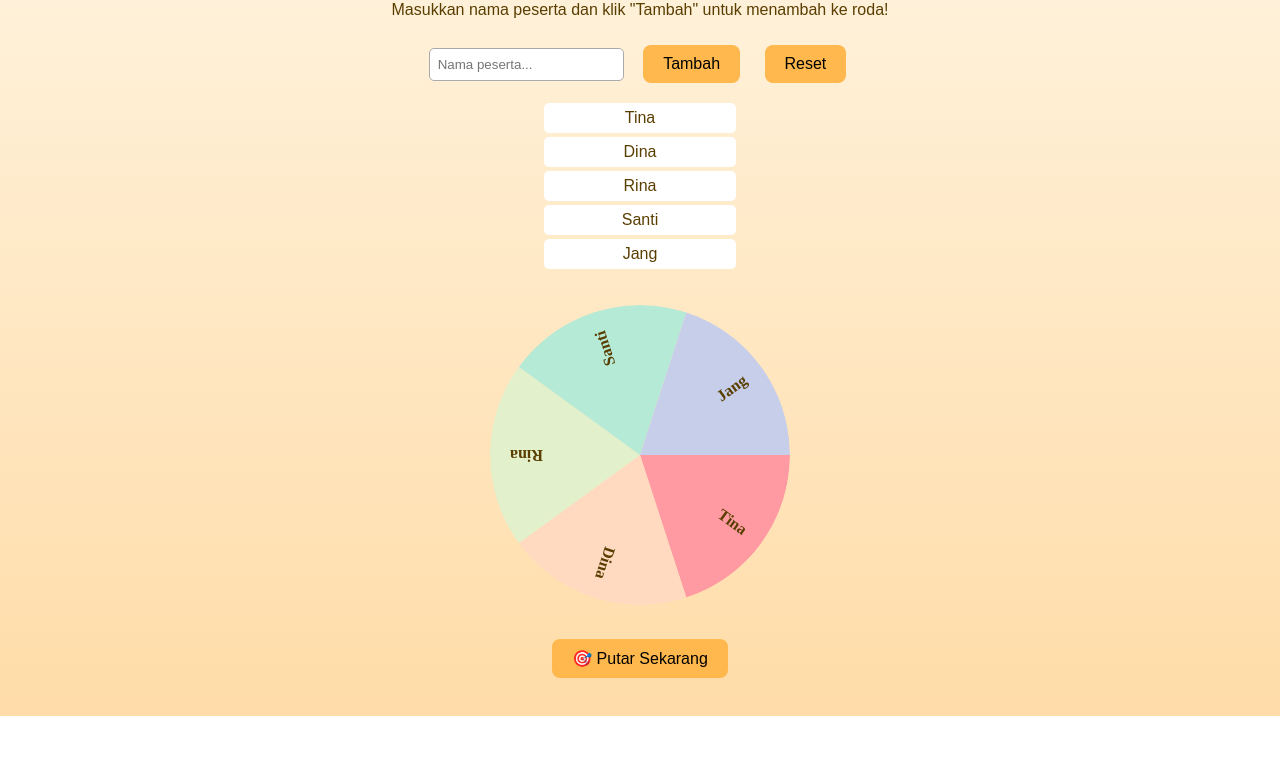
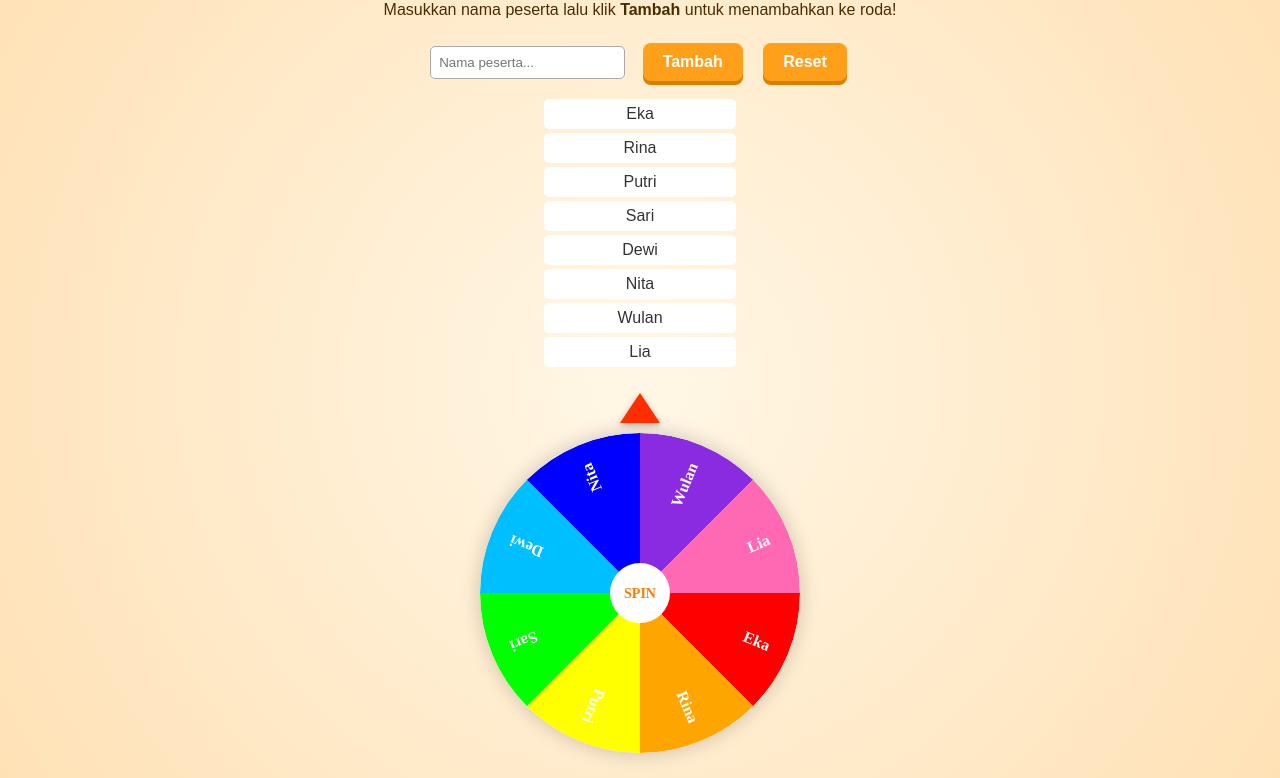
Before and after one commit to shopquen88-crypto/Spin-the-weels, a plain HTML site: page index.html in a window 1280 px wide. Shown: the part 102-880 px from the top of the page. Before the commit the page ends 818 px from the top, so only its background shows below. Drawn offline with Linux system fonts and the light colour scheme.

Commit message:
Update index.html

```diff
--- a/index.html
+++ b/index.html
@@ -3,33 +3,39 @@
 <head>
   <meta charset="UTF-8" />
   <meta name="viewport" content="width=device-width, initial-scale=1.0" />
-  <title>🎯 Roda Undian Arisan</title>
+  <title>🎯 Roda Undian Real</title>
   <style>
     body {
       font-family: 'Poppins', sans-serif;
-      background: linear-gradient(to bottom, #fff4e0, #ffdca8);
+      background: radial-gradient(circle at center, #fff7e6, #ffe0b3);
       text-align: center;
       padding: 20px;
-      color: #5a3e00;
+      color: #4a2c00;
     }
     h1 {
-      margin-bottom: 10px;
+      margin-bottom: 5px;
+      color: #ff7b00;
     }
     #wheelCanvas {
       margin: 20px auto;
+      display: block;
       border-radius: 50%;
+      box-shadow: 0 0 20px rgba(0,0,0,0.2);
     }
     button {
-      background-color: #ffb84d;
+      background-color: #ff9f1a;
       border: none;
       padding: 10px 20px;
       font-size: 16px;
       border-radius: 8px;
       cursor: pointer;
-      margin: 10px;
+      margin: 8px;
+      color: white;
+      font-weight: bold;
+      box-shadow: 0 4px #d87f00;
     }
     button:hover {
-      background-color: #ff9f1a;
+      background-color: #ff7b00;
     }
     input {
       padding: 8px;
@@ -48,25 +54,39 @@
       border-radius: 5px;
       margin: 4px auto;
       width: 180px;
+      color: #333;
+    }
+    .pointer {
+      width: 0;
+      height: 0;
+      border-left: 20px solid transparent;
+      border-right: 20px solid transparent;
+      border-bottom: 30px solid #ff2e00;
+      margin: 0 auto;
+      position: relative;
+      top: 10px;
+      filter: drop-shadow(0px 2px 3px rgba(0,0,0,0.3));
     }
   </style>
 </head>
 <body>
-  <h1>🪄 Roda Undian Arisan</h1>
-  <p>Masukkan nama peserta dan klik "Tambah" untuk menambah ke roda!</p>
+  <h1>🎡 Roda Undian Arisan Real</h1>
+  <p>Masukkan nama peserta lalu klik <b>Tambah</b> untuk menambahkan ke roda!</p>
 
   <input type="text" id="nameInput" placeholder="Nama peserta..." />
   <button onclick="addName()">Tambah</button>
   <button onclick="resetNames()">Reset</button>
   <ul id="nameList"></ul>
 
-  <canvas id="wheelCanvas" width="300" height="300"></canvas>
+  <div class="pointer"></div>
+  <canvas id="wheelCanvas" width="320" height="320"></canvas>
   <div>
     <button onclick="spinWheel()">🎯 Putar Sekarang</button>
   </div>
 
   <script>
-    let names = JSON.parse(localStorage.getItem('wheelNames')) || ["Tina", "Dina", "Rina", "Santi", "Jang"];
+    let names = JSON.parse(localStorage.getItem('wheelNames')) || ["Eka", "Rina", "Putri", "Sari", "Dewi", "Nita", "Wulan", "Lia"];
+    const colors = ["#FF0000", "#FFA500", "#FFFF00", "#00FF00", "#00BFFF", "#0000FF", "#8A2BE2", "#FF69B4"];
     const canvas = document.getElementById("wheelCanvas");
     const ctx = canvas.getContext("2d");
     let spinning = false;
@@ -77,42 +97,52 @@
       for (let i = 0; i < names.length; i++) {
         const angle = startAngle + i * arc;
         ctx.beginPath();
-        const colors = ["#FF9AA2", "#FFDAC1", "#E2F0CB", "#B5EAD7", "#C7CEEA", "#FFD6A5", "#B5EAD7", "#FFB7B2"];
-ctx.fillStyle = colors[i % colors.length];
-        ctx.moveTo(150, 150);
-        ctx.arc(150, 150, 150, angle, angle + arc);
+        ctx.fillStyle = colors[i % colors.length];
+        ctx.moveTo(160, 160);
+        ctx.arc(160, 160, 160, angle, angle + arc);
         ctx.fill();
         ctx.save();
-        ctx.translate(150, 150);
+        ctx.translate(160, 160);
         ctx.rotate(angle + arc / 2);
         ctx.textAlign = "right";
-        ctx.fillStyle = "#5a3e00";
+        ctx.fillStyle = "white";
         ctx.font = "bold 16px Poppins";
-        ctx.fillText(names[i], 130, 5);
+        ctx.fillText(names[i], 140, 5);
         ctx.restore();
       }
+      // tengah
+      ctx.beginPath();
+      ctx.arc(160, 160, 30, 0, Math.PI * 2);
+      ctx.fillStyle = "#fff";
+      ctx.fill();
+      ctx.fillStyle = "#ff7b00";
+      ctx.font = "bold 14px Poppins";
+      ctx.textAlign = "center";
+      ctx.fillText("SPIN", 160, 165);
     }
 
     function spinWheel() {
       if (spinning) return;
       spinning = true;
-      const randomSpin = Math.random() * 2000 + 3000;
+      const randomSpin = Math.random() * 2500 + 3000;
       const spinEnd = startAngle + randomSpin;
-      const duration = 4000;
+      const duration = 5000;
       const startTime = performance.now();
 
       function animate(time) {
         const elapsed = time - startTime;
         const progress = Math.min(elapsed / duration, 1);
         startAngle = spinEnd * easeOut(progress);
-        ctx.clearRect(0, 0, 300, 300);
+        ctx.clearRect(0, 0, 320, 320);
         drawWheel();
         if (progress < 1) {
           requestAnimationFrame(animate);
         } else {
           spinning = false;
-          const winnerIndex = Math.floor(names.length - (startAngle / (2 * Math.PI)) % names.length) % names.length;
-          alert("🎉 Pemenangnya: " + names[winnerIndex] + " 🎉");
+          const degrees = (startAngle * 180 / Math.PI) % 360;
+          const arc = 360 / names.length;
+          const index = Math.floor((360 - degrees + arc / 2) % 360 / arc);
+          alert("🎉 Pemenangnya: " + names[index] + " 🎉");
         }
       }
       requestAnimationFrame(animate);
```
